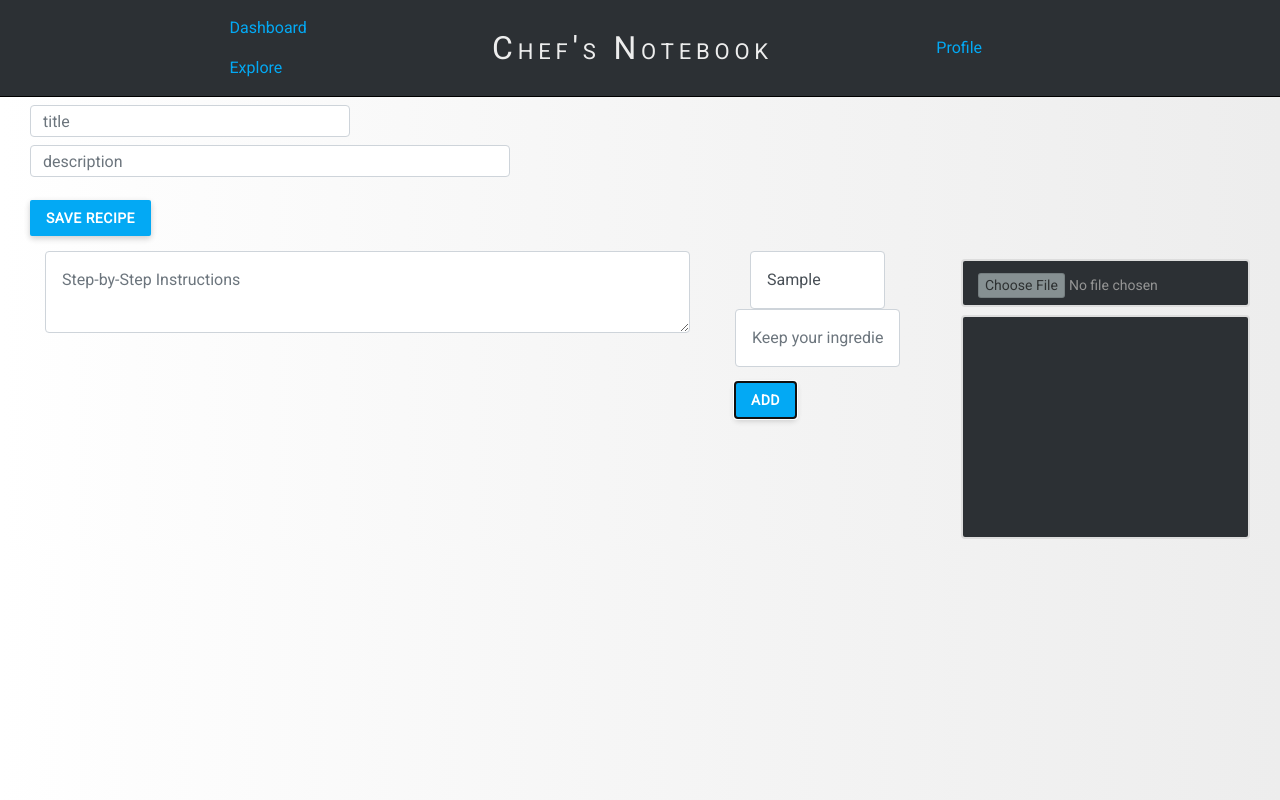
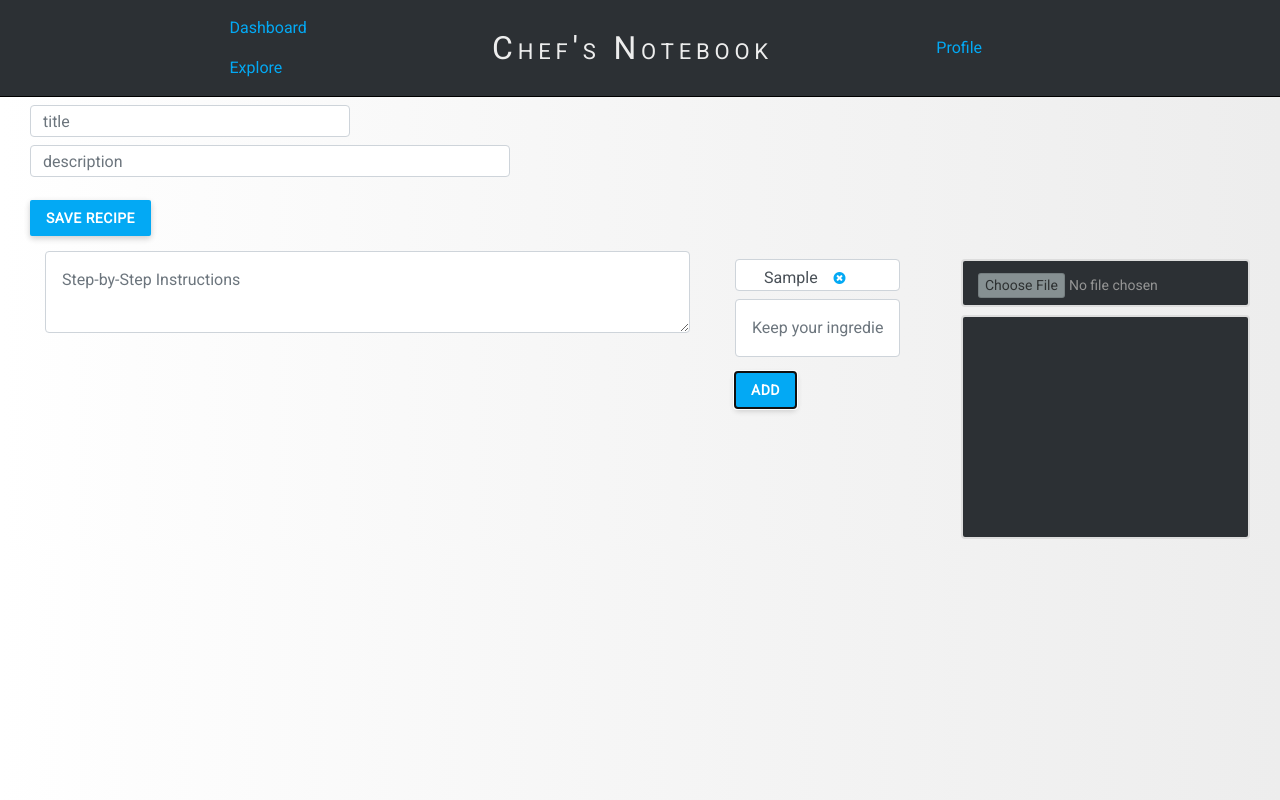
Before and after one commit to ramonaspence/chefs-notebook, a React (Create React App) app in the folder frontend/static/: page /add/recipe in a window 1280 px wide. Both pictures are taken after typing "Sample" into the empty fields and a click on the button "ADD". Built offline with nearby package versions, Linux system fonts and the light colour scheme; no server answers.

Commit message:
ingredients' layout fixed so as not to run together

```diff
--- a/frontend/static/src/App.css
+++ b/frontend/static/src/App.css
@@ -721,6 +721,33 @@ a .view-recipe-button {
 
 }
 
+/* .form-control .ingredient-preview {
+  display: flex;
+  justify-content: flex-end;
+} */
+
+.icon {
+  background: none;
+  border: none;
+  box-shadow: none;
+  margin: 0;
+  padding: 0;
+  line-height: 1rem;
+}
+
+.form-control .ingredient-preview span {
+  height: 2rem;
+  padding: .25rem;
+  margin-top: 0;
+
+
+}
+
+#ingredient-preview {
+  margin-top: 0;
+
+}
+
 form .ingredient-form {
   display: inline-block;
 }
@@ -730,6 +757,7 @@ form .ingredient-form {
   margin-top: 0;
   margin-bottom: 0;
   height: fit-content;
+  color: #495057;
 
 }
 
--- a/frontend/static/src/components/Dashboard.js
+++ b/frontend/static/src/components/Dashboard.js
@@ -49,7 +49,6 @@ class Dashboard extends Component {
               </div>
               <div className="">
                 <NavLink className="btn btn-outline-secondary" to={`/recipes/${recipe.id}`}>View Recipe</NavLink>
-                //toggle from recipes to followers? Get profile from followers??
                 <p>{recipe.description}</p>
                 <p>{moment(recipe.date_updated).fromNow()}</p>
               </div>
--- a/frontend/static/src/components/RecipeCreate.js
+++ b/frontend/static/src/components/RecipeCreate.js
@@ -22,11 +22,22 @@ class RecipeCreate extends Component {
         ingredients: [],
       }
 
+    this.deleteIngredient = this.deleteIngredient.bind(this);
     this.submitIngredients = this.submitIngredients.bind(this);
     this.handleIngredients = this.handleIngredients.bind(this);
     this.handleChange = this.handleChange.bind(this);
     this.handleSubmit = this.handleSubmit.bind(this);
     this.handleImageChange = this.handleImageChange.bind(this);
+  }
+
+  deleteIngredient(e, ingredient) {
+    e.preventDefault();
+    let ingredients = [...this.state.ingredients];
+    let i = ingredients.indexOf(ingredient);
+    console.log(i);
+    ingredients.splice(i, 1);
+    this.setState({ingredients: ingredients})
+    console.log(this.state);
   }
 
   handleIngredients(e) {
@@ -38,7 +49,7 @@ class RecipeCreate extends Component {
 
   submitIngredients(e, ingStr) {
     e.preventDefault();
-    let ingredients = [];
+    let ingredients = [...this.state.ingredients];
     ingredients.push(ingStr);
     this.setState({ingredients: ingredients})
     console.log('button', this.state);
@@ -72,7 +83,7 @@ class RecipeCreate extends Component {
     formData.append('title', recipe.title);
     formData.append('description', recipe.description);
     formData.append('image', recipe.image);
-    formData.append('ingredients', recipe.ingredients);
+    formData.append('ingredients', JSON.stringify(recipe.ingredients));
     formData.append('instructions', recipe.instructions);
 
     // formData.append(<user>, recipe.author);
@@ -96,8 +107,9 @@ class RecipeCreate extends Component {
     }
     if (this.state.ingredients) {
       let ingredients = this.state.ingredients.map(ingredient => (
-        <div className="col-12">
-          <span className="form-control col-12 recipe-ingredient-box">{ingredient}</span>
+        <div className="form-control ingredient-preview col-12">
+          <span className="col-12 recipe-ingredient-box">{ingredient}</span>
+          <button type="button" onClick={(e) => this.deleteIngredient(e, ingredient)} className="icon"><i className="fa fa-times-circle" aria-hidden="true"></i></button>
         </div>
       ))
 
--- a/frontend/static/src/components/RecipeDetail.js
+++ b/frontend/static/src/components/RecipeDetail.js
@@ -86,7 +86,8 @@ class RecipeDetail extends Component {
       {
         headers: {'Authorization': `Token ${JSON.parse(localStorage.getItem('current-user')).key}`}
     })
-    .then(response => this.setState({recipe: response.data}))
+    .then(response =>  this.setState({ingredients: JSON.parse(response.data.ingredients), recipe: response.data}))
+    // .then(res => this.setState({recipe: res.data}))
     .then(response => this.checkAuth())
     .then(res => console.log(this.state))
     .catch(err => console.log(err));
@@ -99,7 +100,7 @@ class RecipeDetail extends Component {
 
 
     let comments;
-    if(this.state.recipe.comments){
+    if (this.state.comments) {
       comments = this.state.recipe.comments.map(comment =>
         (
           <div className="card comment">
@@ -131,8 +132,14 @@ class RecipeDetail extends Component {
     if (this.state.deleted) {
       return (<Redirect to="/profile/" />)
     }
-    else {
-
+    let ingredients;
+    if (this.state.ingredients) {
+      ingredients = this.state.ingredients.map(ingredient => (
+      <div id="ingredient-preview" className="form-control ingredient-preview col-12">
+        <span className="col-12 recipe-ingredient-box">{ingredient}</span>
+      </div>
+    ));
+  }
     return (
       <React.Fragment>
         <Nav />
@@ -183,9 +190,7 @@ class RecipeDetail extends Component {
             <div className="row">
               <div className="recipe-detail-div col-12 ml-auto">
                 <div className="recipe-ingredient-div col-lg-3 col-12">
-                  <div className="form-control col-12 recipe-ingredient-box">
-                    {this.state.recipe.ingredients}
-                  </div>
+                  {ingredients}
                 </div>
                 <div className="recipe-instructions-div col-lg-9 col-12">
                   <div className="form-control col-12 recipe-instructions-box">
@@ -215,7 +220,7 @@ class RecipeDetail extends Component {
             </div>
       </React.Fragment>
     )
-  }
+
 }
 }
 export default RecipeDetail;
```
